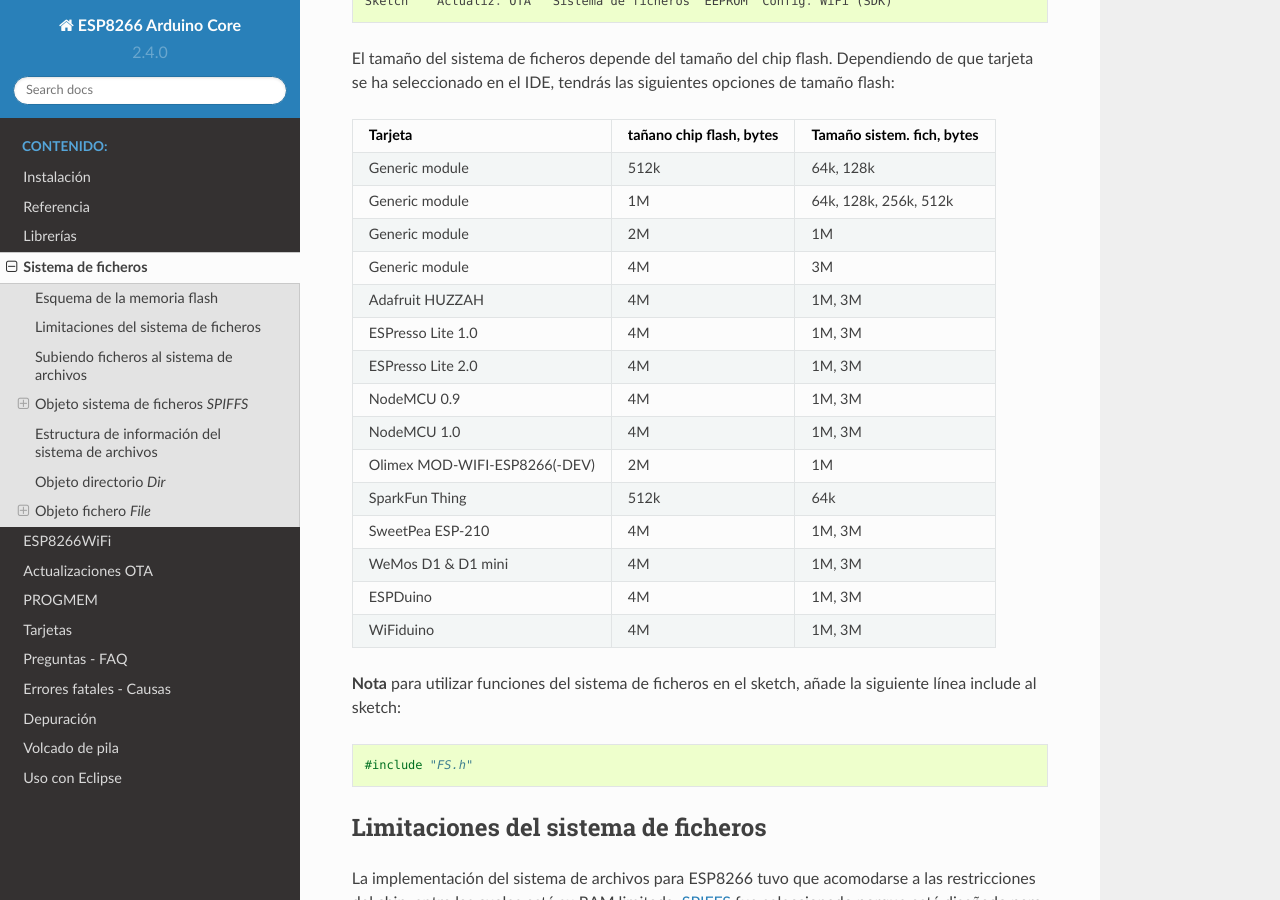
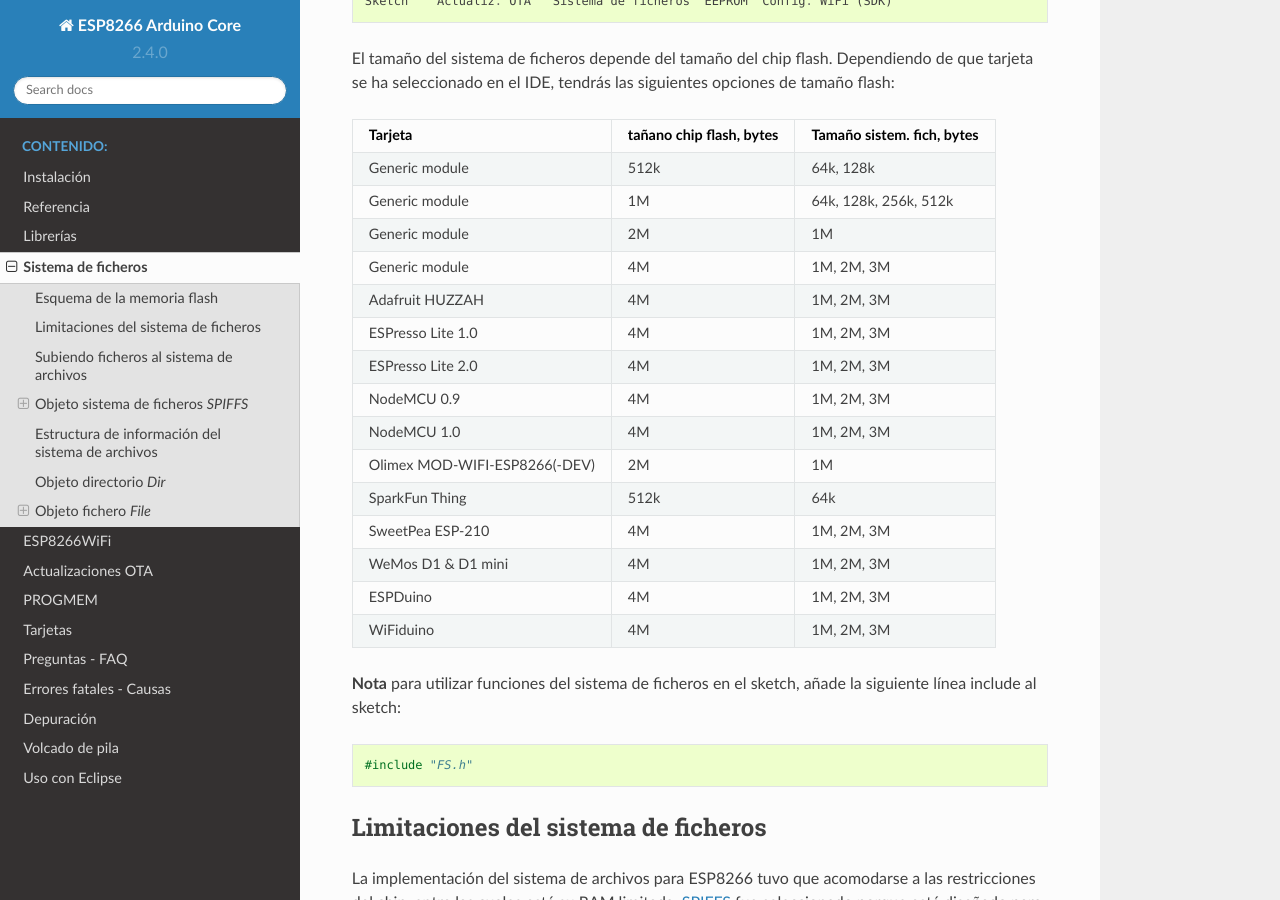
Before and after one commit to lrmoreno007/ESP8266-Arduino-Spanish, a Sphinx documentation site: the page built from doc/filesystem.rst, in a window 1280 px wide and 900 px high, scrolled down 437 px. Built offline with Sphinx 7.4.7 and the Read the Docs theme 2.0.0, drawn with Linux system fonts in a browser that asks for light colours.

Commit message:
simple fixes

```diff
--- a/doc/filesystem.rst
+++ b/doc/filesystem.rst
@@ -27,29 +27,29 @@
 +---------------------------------+--------------------------+---------------------------+
 | Generic module                  | 2M                       | 1M                        |
 +---------------------------------+--------------------------+---------------------------+
-| Generic module                  | 4M                       | 3M                        |
+| Generic module                  | 4M                       | 1M, 2M, 3M                |
 +---------------------------------+--------------------------+---------------------------+
-| Adafruit HUZZAH                 | 4M                       | 1M, 3M                    |
+| Adafruit HUZZAH                 | 4M                       | 1M, 2M, 3M                |
 +---------------------------------+--------------------------+---------------------------+
-| ESPresso Lite 1.0               | 4M                       | 1M, 3M                    |
+| ESPresso Lite 1.0               | 4M                       | 1M, 2M, 3M                |
 +---------------------------------+--------------------------+---------------------------+
-| ESPresso Lite 2.0               | 4M                       | 1M, 3M                    |
+| ESPresso Lite 2.0               | 4M                       | 1M, 2M, 3M                |
 +---------------------------------+--------------------------+---------------------------+
-| NodeMCU 0.9                     | 4M                       | 1M, 3M                    |
+| NodeMCU 0.9                     | 4M                       | 1M, 2M, 3M                |
 +---------------------------------+--------------------------+---------------------------+
-| NodeMCU 1.0                     | 4M                       | 1M, 3M                    |
+| NodeMCU 1.0                     | 4M                       | 1M, 2M, 3M                |
 +---------------------------------+--------------------------+---------------------------+
 | Olimex MOD-WIFI-ESP8266(-DEV)   | 2M                       | 1M                        |
 +---------------------------------+--------------------------+---------------------------+
 | SparkFun Thing                  | 512k                     | 64k                       |
 +---------------------------------+--------------------------+---------------------------+
-| SweetPea ESP-210                | 4M                       | 1M, 3M                    |
+| SweetPea ESP-210                | 4M                       | 1M, 2M, 3M                |
 +---------------------------------+--------------------------+---------------------------+
-| WeMos D1 & D1 mini              | 4M                       | 1M, 3M                    |
+| WeMos D1 & D1 mini              | 4M                       | 1M, 2M, 3M                |
 +---------------------------------+--------------------------+---------------------------+
-| ESPDuino                        | 4M                       | 1M, 3M                    |
+| ESPDuino                        | 4M                       | 1M, 2M, 3M                |
 +---------------------------------+--------------------------+---------------------------+
-| WiFiduino                       | 4M                       | 1M, 3M                    |
+| WiFiduino                       | 4M                       | 1M, 2M, 3M                |
 +---------------------------------+--------------------------+---------------------------+
 
 **Nota** para utilizar funciones del sistema de ficheros en el sketch, añade la siguiente línea include al sketch:
```
